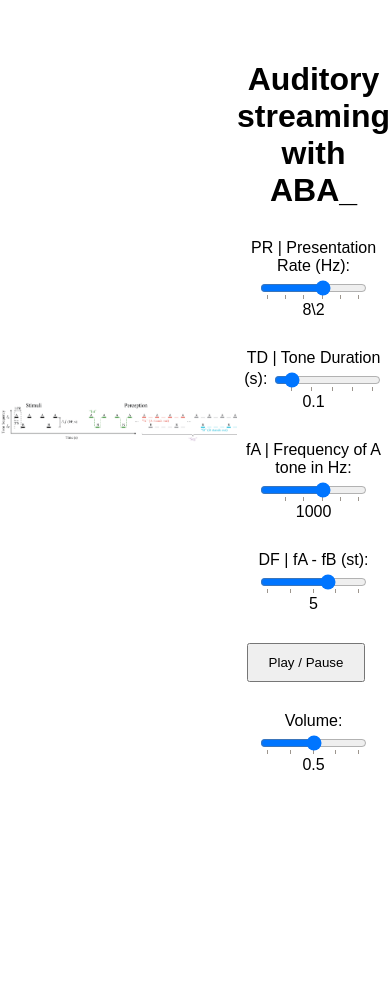
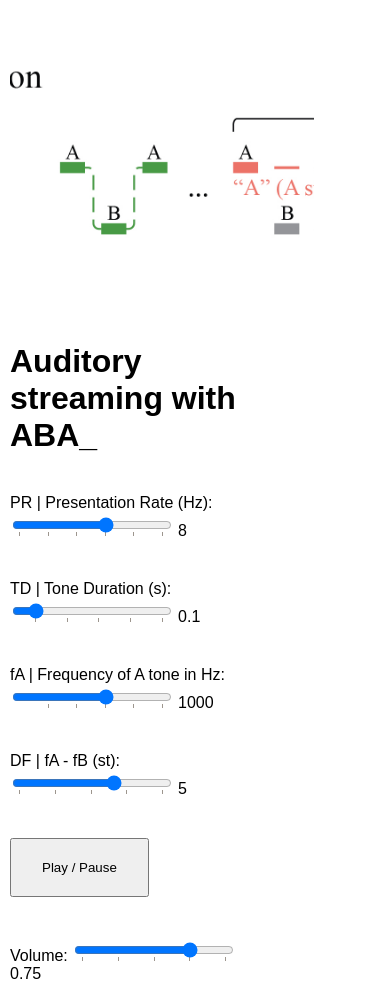
Before and after one commit to vince-jq-sun/Auditory-Multistability, a plain HTML site: page index.html in a window 390 px wide. Before the commit the page ends 844 px from the top, so only its background shows below. Drawn offline with Linux system fonts and the light colour scheme.

Commit message:
1st version done

```diff
--- a/index.html
+++ b/index.html
@@ -2,12 +2,14 @@
 <html lang="en">
 <head>
     <meta charset="UTF-8">
-    <title>Auditory Streaming Demo</title>
+    <title>Auditory Streaming Demo\n</title>
     <link rel="stylesheet" href="styles.css">
 </head>
 <body>
     <header>
-        <img src="auditory streaming main heading.jpg" alt="Descriptive Text">
+        <div class="header-content">
+            <h1>Auditory Streaming Demo</h1>
+        </div>
     </header>
     <!-- Rest of your webpage content -->
 
@@ -17,7 +19,7 @@
         <div class="parameter">
             <label for="pr">PR | Presentation Rate (Hz):</label>
             <input type="range" id="pr" min="2" max="12" value="8" step="1" list="prList">
-            <span id="pr-value">8\2</span>
+            <span id="pr-value">8</span>
             <datalist id="prList">
                 <option value="2"></option>
                 <option value="4"></option>
@@ -74,8 +76,8 @@
 
         <div class="parameter">
             <label for="volume">Volume:</label>
-            <input type="range" id="volume" min="0" max="1" value="0.5" step="0.01" orient="horizontal" list="VolList">
-            <span id="volume-value">0.5</span>
+            <input type="range" id="volume" min="0" max="1" value="0.75" step="0.01" orient="horizontal" list="VolList">
+            <span id="volume-value">0.75</span>
             <datalist id="VolList">
                 <option value="0"></option>
                 <option value=".25"></option>
--- a/script.js
+++ b/script.js
@@ -27,7 +27,7 @@ function createToneBuffer(fA, fB, toneDur, pr) {
   const interval = sampleRate / pr;
   const silenceLength = interval - toneLength;
   const totalLength = interval * 4; // Length of one full sequence (ABA_)
-  const bufferSize = totalLength * Math.ceil(10 / (4 / pr)); // 10 seconds of buffer
+  const bufferSize = totalLength * Math.ceil(20 / (4 / pr)); // 20 seconds of buffer
 
   const buffer = audioContext.createBuffer(1, bufferSize, sampleRate);
   const data = buffer.getChannelData(0);
@@ -56,12 +56,19 @@ function playSequence() {
       bufferSource.disconnect();
     }
 
+    const pr = parseInt(document.getElementById('pr').value);
+    const userInputToneDur = parseFloat(document.getElementById('toneDur').value);
+    const maxToneDur = 1 / pr; // Maximum allowed Tone Duration based on PR
+
+    // Use the minimum of user input tone duration and the calculated maximum
+    const actualToneDur = Math.min(userInputToneDur, maxToneDur);
+
     bufferSource = audioContext.createBufferSource();
     bufferSource.buffer = createToneBuffer(
       parseInt(document.getElementById('fa').value),
       parseInt(document.getElementById('fa').value) * Math.pow(2, -parseInt(document.getElementById('df').value) / 12),
-      parseFloat(document.getElementById('toneDur').value),
-      parseInt(document.getElementById('pr').value)
+      actualToneDur, // Use the actual tone duration here
+      pr
     );
     bufferSource.loop = true;
 
@@ -70,7 +77,8 @@ function playSequence() {
     gainNode.connect(audioContext.destination);
 
     bufferSource.start();
-  }
+}
+
 
 function updateSequence() {
     if (isPlaying) {
--- a/styles.css
+++ b/styles.css
@@ -1,25 +1,31 @@
 body {
     font-family: Arial, sans-serif;
     margin: 0;
+    margin-left: 100px;
     padding: 0;
-    display: flex;
-    justify-content: center;
-    align-items: center;
+    justify-content: left;
+    align-items: left;
     height: 100vh;
 }
 
+@media only screen and (max-width: 600px) {
+    body {
+        margin-left: 10px; /* Smaller left margin for narrow screens */
+    }
+}
+
 .container {
-    text-align: center;
+    text-align: left;
     width: 60%;
 }
 
 .parameter {
-    margin: 30px 0;
+    margin: 40px 0;
 }
 
 input[type=range] {
     width: 70%;
-    vertical-align: middle;
+    vertical-align: left;
 }
 
 input[type=range]:focus {
@@ -32,12 +38,26 @@ span {
 }
 
 button {
-    padding: 10px 20px;
+    padding: 20px 30px;
     margin-right: 15px;
 }
 
-header img {
-    width: 100%; /* Makes the image full width */
-    height: auto; /* Maintains the aspect ratio */
-    display: block; /* Removes any extra space below the image */
+header {
+    background-image: url('images/auditory streaming main heading.jpg'); /* Update with your image path */
+    background-size: cover; /* Ensures the image covers the entire header */
+    background-position: center; /* Centers the image in the header */
+    width: 80%;
+    height: 300px; /* Adjust the height as desired */
+    justify-content: center; /* Centers content horizontally */
+    align-items: center; /* Centers content vertically */
 }
+
+.header-content {
+    text-align: center;
+    color: white; /* Adjust text color for visibility */
+    /* Add more styling as needed */
+}
+
+.main-content {
+    padding: 40px;
+}
```
Also changed, not shown: auditory streaming main heading.jpg (deleted), images/auditory streaming main heading.jpg (added), 2 other files.
